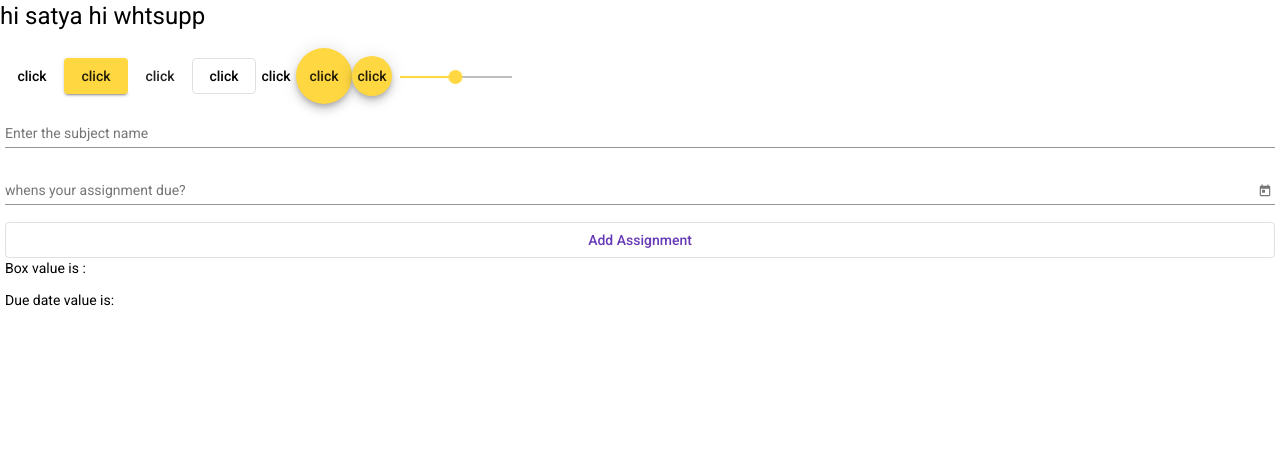
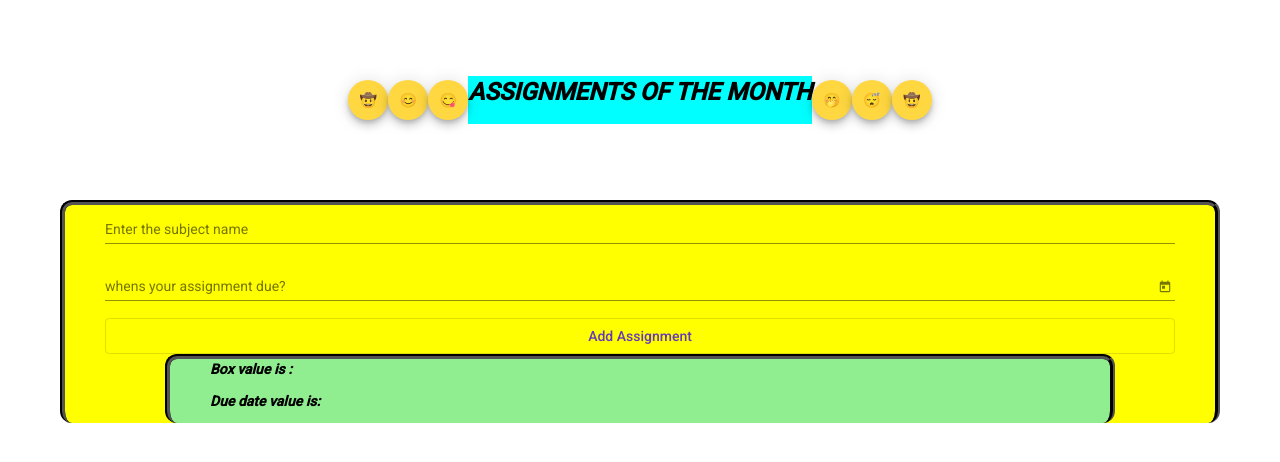
Before and after one commit to SP2224/Assignments-to-do-web-app, an Angular app: page / in a window 1280 px wide. Both pictures are taken after a click on the button "Add assignment". Shown: the top 462 px of the page. Built offline with nearby package versions, Linux system fonts and the light colour scheme.

Commit message:
fouteenth commit

```diff
--- a/src/app/app.component.css
+++ b/src/app/app.component.css
@@ -0,0 +1,13 @@
+.center{
+    display: flex;
+    justify-content: center;
+  align-items: center;
+  height: 200px;
+  border: 3px;
+
+}
+.head1{
+    color: black;
+    background-color: aqua;
+
+}
--- a/src/app/app.component.html
+++ b/src/app/app.component.html
@@ -5,15 +5,22 @@
     </title>
   </head>
   <body>
-    <h1>hi satya hi whtsupp</h1>
-    <button mat-button>click</button>
-    <button mat-raised-button color="accent">click</button>
-    <button mat-flat-button>click</button>
-    <button mat-stroked-button>click</button>
-    <button mat-icon-button>click</button>
-    <button mat-fab>click</button>
-    <button mat-mini-fab>click</button>
-    <mat-slider min="1" max="100" step="1" value="50"></mat-slider>
+    <div class="center">
+      <button mat-mini-fab>🤠</button>
+      <button mat-mini-fab>😊</button>
+      <button mat-mini-fab>😋</button>
+      <div class="head1">
+        <h1><i><b>ASSIGNMENTS OF THE MONTH</b></i></h1>
+      </div>
+      <button mat-mini-fab>🤭</button>
+      <button mat-mini-fab>😴</button>
+      <button mat-mini-fab>🤠</button>
+
+
+    </div>
+
+
+
     <app-assignments>assignments worls </app-assignments>
   </body>
 </html>
--- a/src/app/assignments/add-assignment/add-assignment.component.css
+++ b/src/app/assignments/add-assignment/add-assignment.component.css
@@ -1,5 +1,28 @@
 .form{
+    padding-left: 40px;
+    padding-right: 40px;
+    margin-left: 60px;
+    margin-right: 60px;
     display: flex;
     flex-direction: column;
-    margin: 5px;
+    border: 5px;
+    border-radius: 12px;
+    border-style:groove;
+    border-bottom: 5px;
+    border-color: black;
+    background-color: yellow;
 }
+.valuebox{
+    padding-left: 40px;
+    padding-right: 40px;
+    margin-left: 60px;
+    margin-right: 60px;
+    display: flex;
+    flex-direction: column;
+    border: 5px;
+    border-radius: 12px;
+    border-style:groove;
+    border-bottom: 5px;
+    border-color: black;
+    background-color: lightgreen;
+}
--- a/src/app/assignments/add-assignment/add-assignment.component.html
+++ b/src/app/assignments/add-assignment/add-assignment.component.html
@@ -1,4 +1,4 @@
-<form ngForm #assignmentsForm class="form">
+<form  class="container" ngForm #assignmentsForm class="form">
     <mat-form-field>
       <input matInput
             #assignmentName
@@ -22,7 +22,9 @@
 
             (click) = "onSubmit(); assignmentsForm.reset()"
             color="primary">Add Assignment</button>
+            <div class="valuebox">
+                <p><b><i>Box value is : {{name}}</i></b></p>
+                <p><b><i>Due date value is: {{dueDate}}</i></b></p>
+            </div>
 
-            <p>Box value is : {{name}}</p>
-            <p>Due date value is: {{dueDate}}</p>
 </form>
--- a/src/app/assignments/assignments.component.css
+++ b/src/app/assignments/assignments.component.css
@@ -1,6 +1,17 @@
 .container{
+    padding-left: 40px;
+    padding-right: 40px;
+    margin-left: 60px;
+    margin-right: 60px;
     display: flex;
     flex-direction: column;
+    border: 5px;
+    border-radius: 12px;
+    border-style:groove;
+    border-bottom: 5px;
+    border-color: black;
+    background-color: lightgreen;
+
 }
 .addBtn{
     align-self: flex-end;
--- a/src/app/assignments/assignments.component.html
+++ b/src/app/assignments/assignments.component.html
@@ -8,13 +8,13 @@
 
 <mat-list *ngFor="let assignment of assignments">
 
-    <h3 mat-subheader>{{assignment.dueDate | date}}</h3>
+    <h3  mat-subheader>{{assignment.dueDate | date}}</h3>
     <mat-list-item (click)="setSelected(assignment)">
         <p appSubmitted *ngIf="assignment.submitted; else unsubmitted">
-            Assignment {{assignment.name}} has been submitted!
+            Assignment {{assignment.name}} <b>--has been--</b>  submitted!
         </p>
-        <ng-template #unsubmitted>
-            Assignment {{assignment.name}} hasn't been submitted.
+        <ng-template class="unsub"  #unsubmitted>
+            Assignment {{assignment.name}}  <b> --hasn't been-- </b>  submitted.
         </ng-template>
         <mat-divider></mat-divider>
     </mat-list-item>
```
